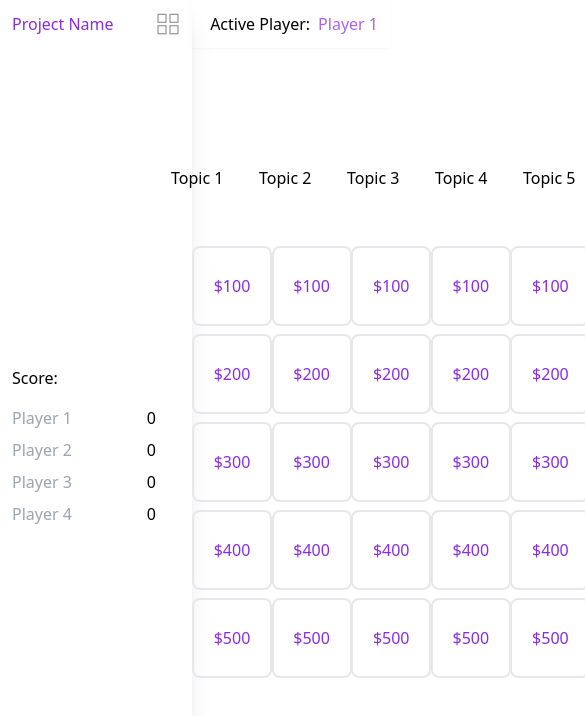
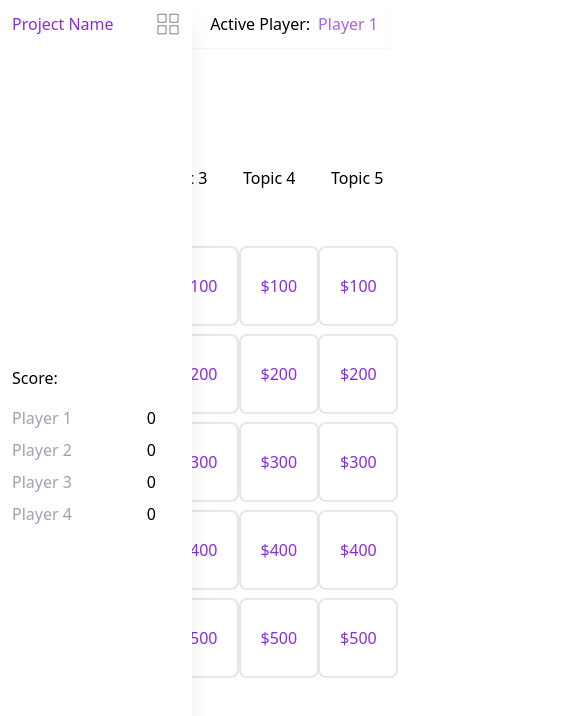
Before and after one commit to minsuk2609/jeopardy-game, a React (Vite) app: page / in a window 390 px wide. Shown: the top 716 px of the page, 585 px wide, since content can reach past the window. Built offline with nearby package versions, Linux system fonts and the light colour scheme.

Commit message:
Added positioning to navbar

```diff
--- a/index.html
+++ b/index.html
@@ -9,6 +9,6 @@
   </head>
   <body>
     <div id="root"></div>
-    <script type="module" src="src/main.tsx"></script>
+    <script type="module" src="/src/main.tsx"></script>
   </body>
 </html>
--- a/output.css
+++ b/output.css
@@ -570,12 +570,12 @@ video {
   top: 0.75rem;
 }
 
+.z-40 {
+  z-index: 40;
+}
+
 .z-50 {
   z-index: 50;
-}
-
-.z-40 {
-  z-index: 40;
 }
 
 .flex {
@@ -694,21 +694,16 @@ video {
   border-radius: 0.375rem;
 }
 
+.border {
+  border-width: 1px;
+}
+
 .border-2 {
   border-width: 2px;
 }
 
-.border {
-  border-width: 1px;
-}
-
 .border-solid {
   border-style: solid;
-}
-
-.border-red-100 {
-  --tw-border-opacity: 1;
-  border-color: rgb(254 226 226 / var(--tw-border-opacity));
 }
 
 .border-purple-80 {
@@ -718,6 +713,16 @@ video {
 .bg-slate-200 {
   --tw-bg-opacity: 1;
   background-color: rgb(226 232 240 / var(--tw-bg-opacity));
+}
+
+.bg-red-100 {
+  --tw-bg-opacity: 1;
+  background-color: rgb(254 226 226 / var(--tw-bg-opacity));
+}
+
+.bg-\[\#fff\] {
+  --tw-bg-opacity: 1;
+  background-color: rgb(255 255 255 / var(--tw-bg-opacity));
 }
 
 .p-3 {
@@ -808,6 +813,24 @@ You can apply the theme on any DOM node, not just the `body`
   --text-secondary: var(--dark-text-primary);
 }
 
+.nav--class--mode-1 {
+  position: absolute;
+  top: 0;
+  left: 0;
+  z-index: 99;
+  transform: translate(-100%);
+  transition: 0.6s;
+}
+
+.nav--class--mode-2 {
+  position: fixed;
+  top: 0;
+  left: 0;
+  z-index: 99;
+  transform: translate(0%);
+  transition: 0.6s;
+}
+
 .hover\:bg-gray-200:hover {
   --tw-bg-opacity: 1;
   background-color: rgb(229 231 235 / var(--tw-bg-opacity));
@@ -824,3 +847,15 @@ You can apply the theme on any DOM node, not just the `body`
 .hover\:opacity-100:hover {
   opacity: 1;
 }
+
+@media (min-width: 768px) {
+  .md\:hidden {
+    display: none;
+  }
+}
+
+@media (min-width: 1024px) {
+  .lg\:flex {
+    display: flex;
+  }
+}
--- a/package.json
+++ b/package.json
@@ -6,7 +6,7 @@
   "type": "module",
   "scripts": {
     "dev": "vite",
-    "build": "vite build",
+    "build": "vite build --base=./",
     "predeploy" : "npm run build",
     "deploy" : "gh-pages -d dist",
     "build:css": "tailwindcss styles.css -o output.css",
--- a/src/components/Card.tsx
+++ b/src/components/Card.tsx
@@ -2,7 +2,7 @@ export default function Card(props: any): JSX.Element {
     return (props.trigger) ? (
         <div className="flex items-center justify-center absolute top-0 left-0 z-40 w-full h-full rounded-lg bg-slate-200">
             <button className="absolute right-0 top-0 p-3" onClick={() => props.setTrigger(false)}>
-                <img className="w-6 h-6 opacity-50 hover:opacity-100" src="public/close.png"/>
+                <img className="w-6 h-6 opacity-50 hover:opacity-100" src="close.png"/>
             </button>
             <div className="flex flex-col gap-2">
                 <h1>{props.cardInfo.question}</h1>
--- a/src/components/NavBar.tsx
+++ b/src/components/NavBar.tsx
@@ -1,18 +1,20 @@
+import "/styles.css";
+
 export default function NavBar({players, setPlayer, status, setStatus}: any): JSX.Element {
     return (
         <div>
             <button className={`absolute top-3 left-3 z-50 ${status ? "" : "hidden"}`} onClick={() => {
                 setStatus(!status);
             }}>
-                <img className="w-6 transition opacity-50 hover:opacity-100" src="public/dashboard.png"/>
+                <img className="w-6 transition opacity-50 hover:opacity-100" src={"dashboard.png"}/>
             </button>
-            <div className={`flex transition ${status ? "hidden" : ""} flex-col flex-grow shadow-xl w-48 min-h-screen`}>
+            <div className={`flex ${status ? "md:hidden nav--class--mode-1" : "md:flex nav--class--mode-2"} flex-col flex-grow shadow-xl w-48 min-h-screen bg-[#fff]`}>
                 <div className="flex justify-between items-center p-3">
                     <h1 className="text-purple-80">Project Name</h1>
                     <button onClick={() => {
                         setStatus(!status);
                     }}>
-                        <img className="w-6 transition opacity-50 hover:opacity-100" src="public/dashboard.png"/>
+                        <img className="w-6 transition opacity-50 hover:opacity-100" src="dashboard.png"/>
                     </button>
                 </div>
                 <div className="flex flex-col flex-grow space-y-4 p-3 justify-center">
--- a/styles.css
+++ b/styles.css
@@ -55,3 +55,21 @@ You can apply the theme on any DOM node, not just the `body`
     --text-primary: var(--dark-text-primary);
     --text-secondary: var(--dark-text-primary);
 }
+
+.nav--class--mode-1 {
+    position: absolute;
+    top: 0;
+    left: 0;
+    z-index: 99;
+    transform: translate(-100%);
+    transition: 0.6s;
+}
+
+.nav--class--mode-2 {
+    position: fixed;
+    top: 0;
+    left: 0;
+    z-index: 99;
+    transform: translate(0%);
+    transition: 0.6s;
+}
--- a/vite.config.js
+++ b/vite.config.js
@@ -6,5 +6,6 @@ export default defineConfig({
   plugins: [react()],
   resolve: {
     extensions: ['.mjs', '.js', '.ts', '.jsx', '.tsx', '.json'],
+    base: "/jeopardy-game/",
   },
 })
```
